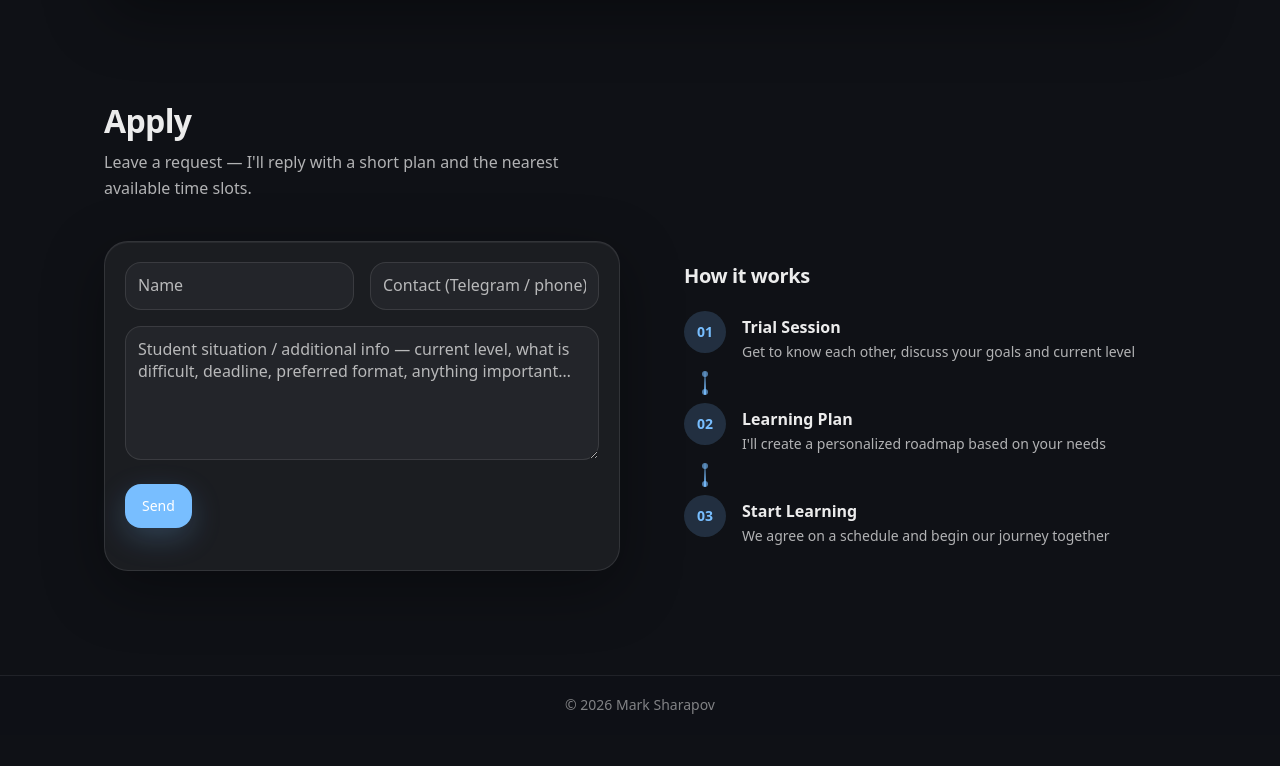
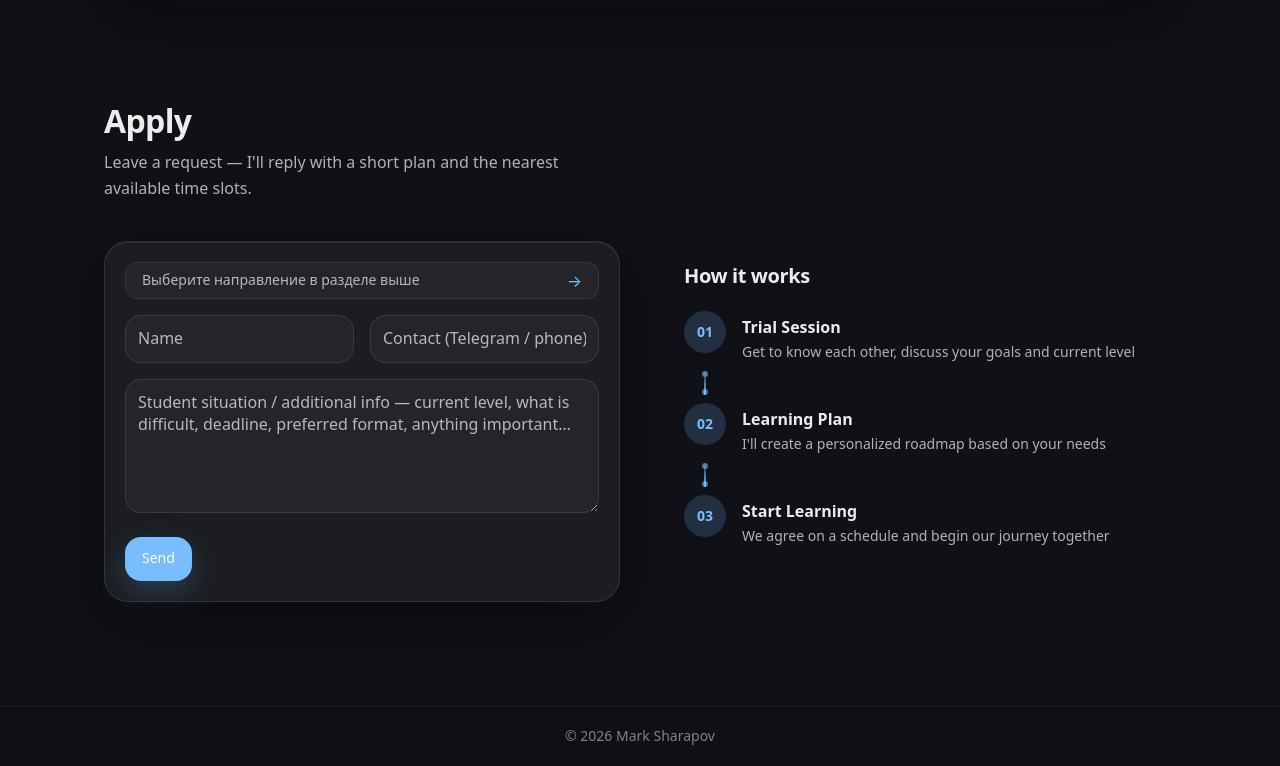
Before and after one commit to MaRkS1234567/MySite-web, a React (Vite) app: page /tutor in a window 1280 px wide. Shown: the part 1803-2569 px from the top of the page. Before the commit the page ends 2538 px from the top, so only its background shows below. Built offline with nearby package versions, Linux system fonts and the light colour scheme.

Commit message:
feat: add directions hint to Apply form & polish layout

```diff
--- a/src/pages/TutorPage/TutorPage.module.scss
+++ b/src/pages/TutorPage/TutorPage.module.scss
@@ -189,6 +189,55 @@
   &:focus-visible {
     @include m.focus-ring;
     border-radius: $radius-xs;
+  }
+}
+
+/* Directions hint (when no direction selected) */
+.directionsHint {
+  display: flex;
+  align-items: center;
+  justify-content: space-between;
+  gap: $space-3;
+  padding: $space-2 $space-4;
+  border-radius: $radius-sm;
+  background: rgba(255, 255, 255, 0.04);
+  border: 1px solid rgba(255, 255, 255, 0.08);
+  font-size: $fs-14;
+  line-height: $lh-normal;
+  color: $text-muted;
+  text-decoration: none;
+  transition:
+    background $dur-2 $ease-out,
+    border-color $dur-2 $ease-out,
+    color $dur-2 $ease-out,
+    transform $dur-2 $ease-out;
+
+  &:hover {
+    background: rgba(255, 255, 255, 0.06);
+    border-color: rgba(255, 255, 255, 0.14);
+    color: $text;
+    transform: translateX(2px);
+  }
+
+  &:focus-visible {
+    @include m.focus-ring;
+    border-radius: $radius-xs;
+  }
+}
+
+.directionsHintText {
+  flex: 1;
+}
+
+.directionsHintArrow {
+  flex-shrink: 0;
+  font-size: $fs-16;
+  line-height: 1;
+  color: var(--accent);
+  transition: transform $dur-2 $ease-out;
+
+  .directionsHint:hover & {
+    transform: translateX(4px);
   }
 }
 
--- a/src/pages/TutorPage/TutorPage.tsx
+++ b/src/pages/TutorPage/TutorPage.tsx
@@ -73,7 +73,7 @@ export function TutorPage() {
                 alert('Request sent! (demo)')
               }}
             >
-              {prefill && (
+              {prefill ? (
                 <div className={styles.prefillBanner}>
                   <span>
                     {lang === 'ru' ? 'Выбранное направление: ' : 'Selected direction: '}
@@ -92,6 +92,20 @@ export function TutorPage() {
                     {lang === 'ru' ? 'Изменить' : 'Change'}
                   </button>
                 </div>
+              ) : (
+                <a
+                  href="#directions"
+                  className={styles.directionsHint}
+                  onClick={(e) => {
+                    e.preventDefault()
+                    scrollToSection('directions')
+                  }}
+                >
+                  <span className={styles.directionsHintText}>
+                    {lang === 'ru' ? 'Выберите направление в разделе выше' : 'Select a direction in the section above'}
+                  </span>
+                  <span className={styles.directionsHintArrow}>→</span>
+                </a>
               )}
 
               <div className={styles.formGrid}>
```
